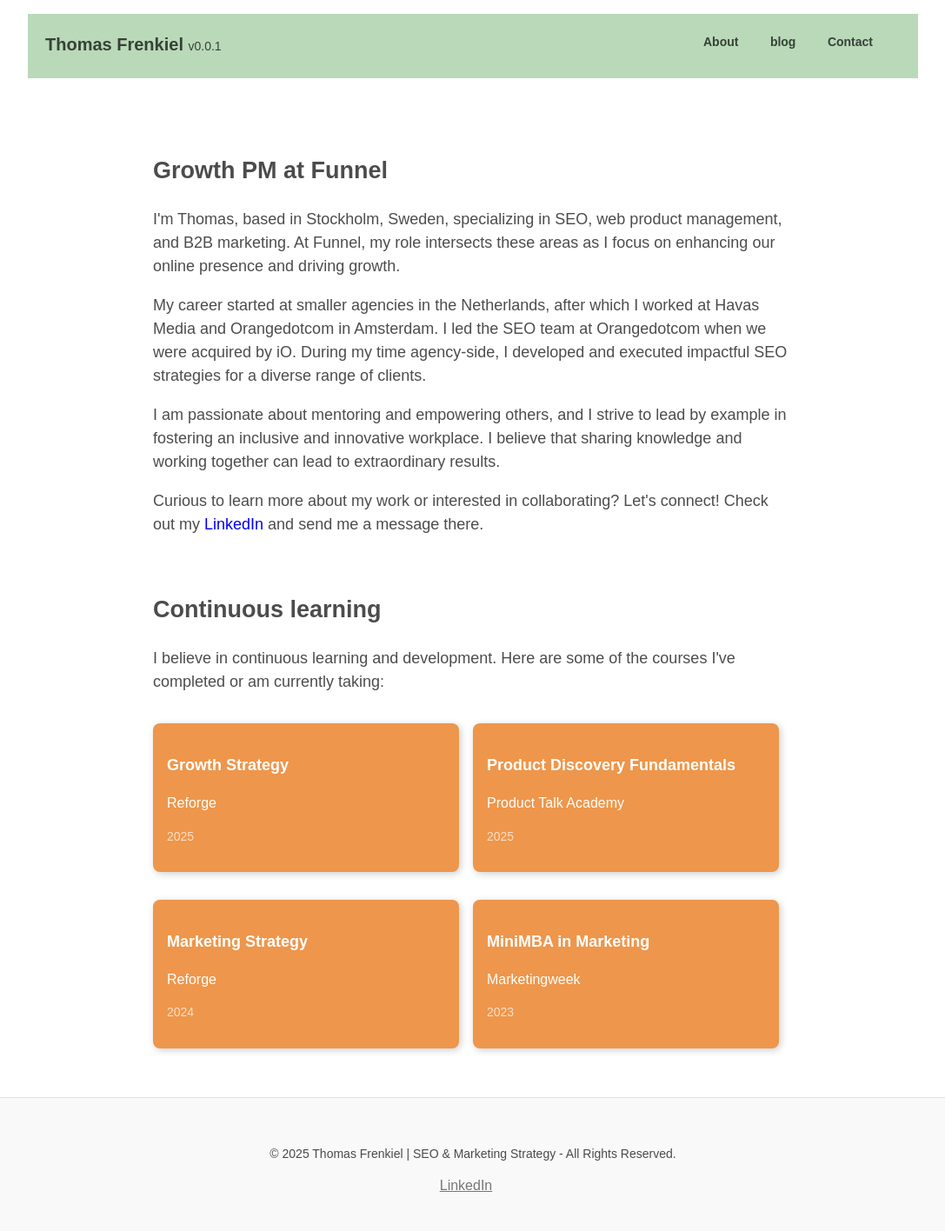
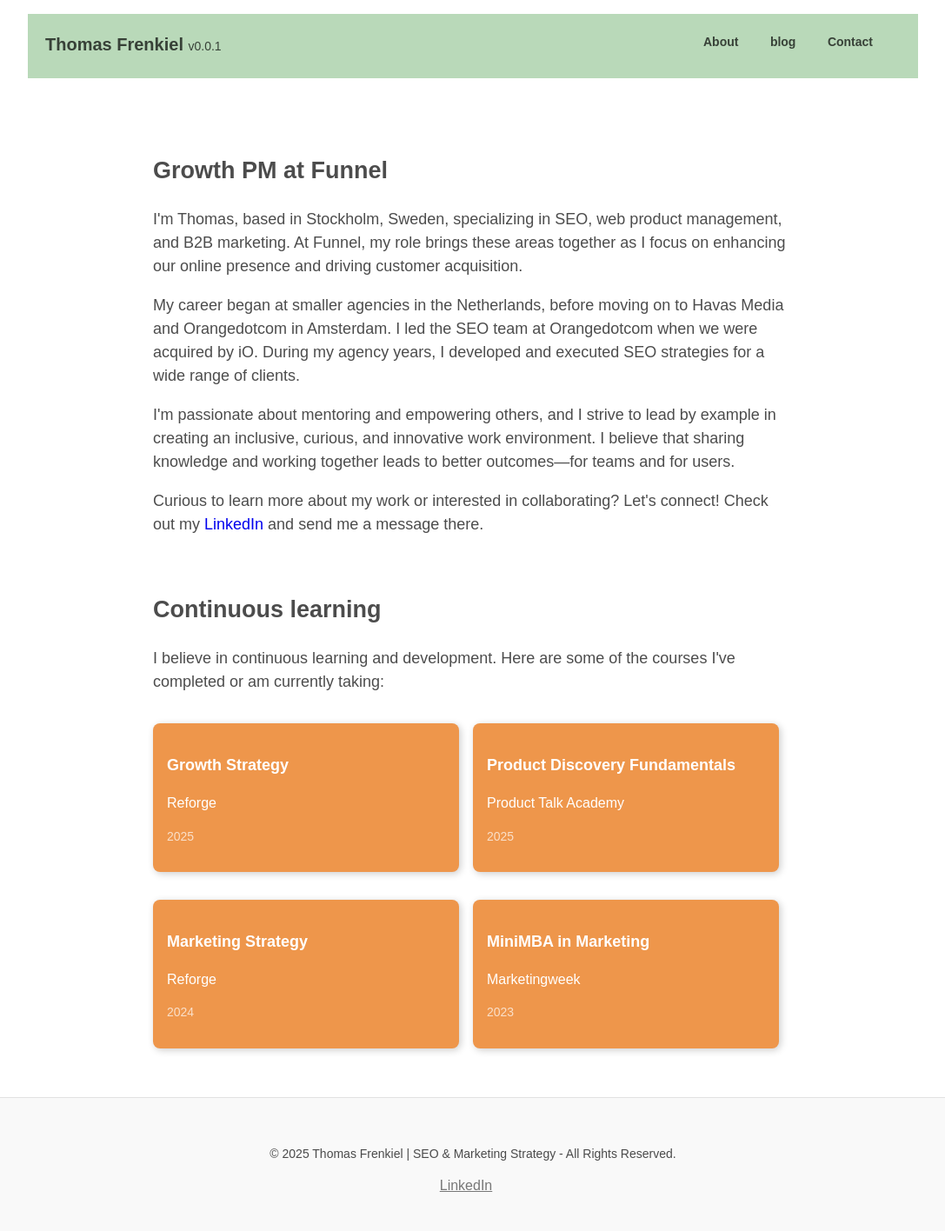
Before and after one commit to tfrenkiel040/website, a Jekyll site: the page built from about.markdown, in a window 1280 px wide. Shown: the whole page at 87% size, without its empty margins (96-1183 px from the left). Built offline with Jekyll 4.4.1, drawn with Linux system fonts in a browser that asks for light colours.

Commit message:
Update about.markdown

```diff
--- a/about.markdown
+++ b/about.markdown
@@ -8,11 +8,11 @@ permalink: /about/
 <h2> Growth PM at Funnel</h2>
 
 
-<p>I'm Thomas, based in Stockholm, Sweden, specializing in SEO, web product management, and B2B marketing. At Funnel, my role intersects these areas as I focus on enhancing our online presence and driving growth.</p>
+<p>I'm Thomas, based in Stockholm, Sweden, specializing in SEO, web product management, and B2B marketing. At Funnel, my role brings these areas together as I focus on enhancing our online presence and driving customer acquisition.</p>
 
-<p>My career started at smaller agencies in the Netherlands, after which I worked at Havas Media and Orangedotcom in Amsterdam. I led the SEO team at Orangedotcom when we were acquired by iO. During my time agency-side, I developed and executed impactful SEO strategies for a diverse range of clients.</p>
+<p>My career began at smaller agencies in the Netherlands, before moving on to Havas Media and Orangedotcom in Amsterdam. I led the SEO team at Orangedotcom when we were acquired by iO. During my agency years, I developed and executed SEO strategies for a wide range of clients.</p>
 
-<p>I am passionate about mentoring and empowering others, and I strive to lead by example in fostering an inclusive and innovative workplace. I believe that sharing knowledge and working together can lead to extraordinary results.</p>
+<p>I'm passionate about mentoring and empowering others, and I strive to lead by example in creating an inclusive, curious, and innovative work environment. I believe that sharing knowledge and working together leads to better outcomes—for teams and for users.</p>
 
 <p>Curious to learn more about my work or interested in collaborating? Let's connect! Check out my <a href="https://www.linkedin.com/in/thomasfrenkiel/">LinkedIn</a> and send me a message there.</p>
 
```
